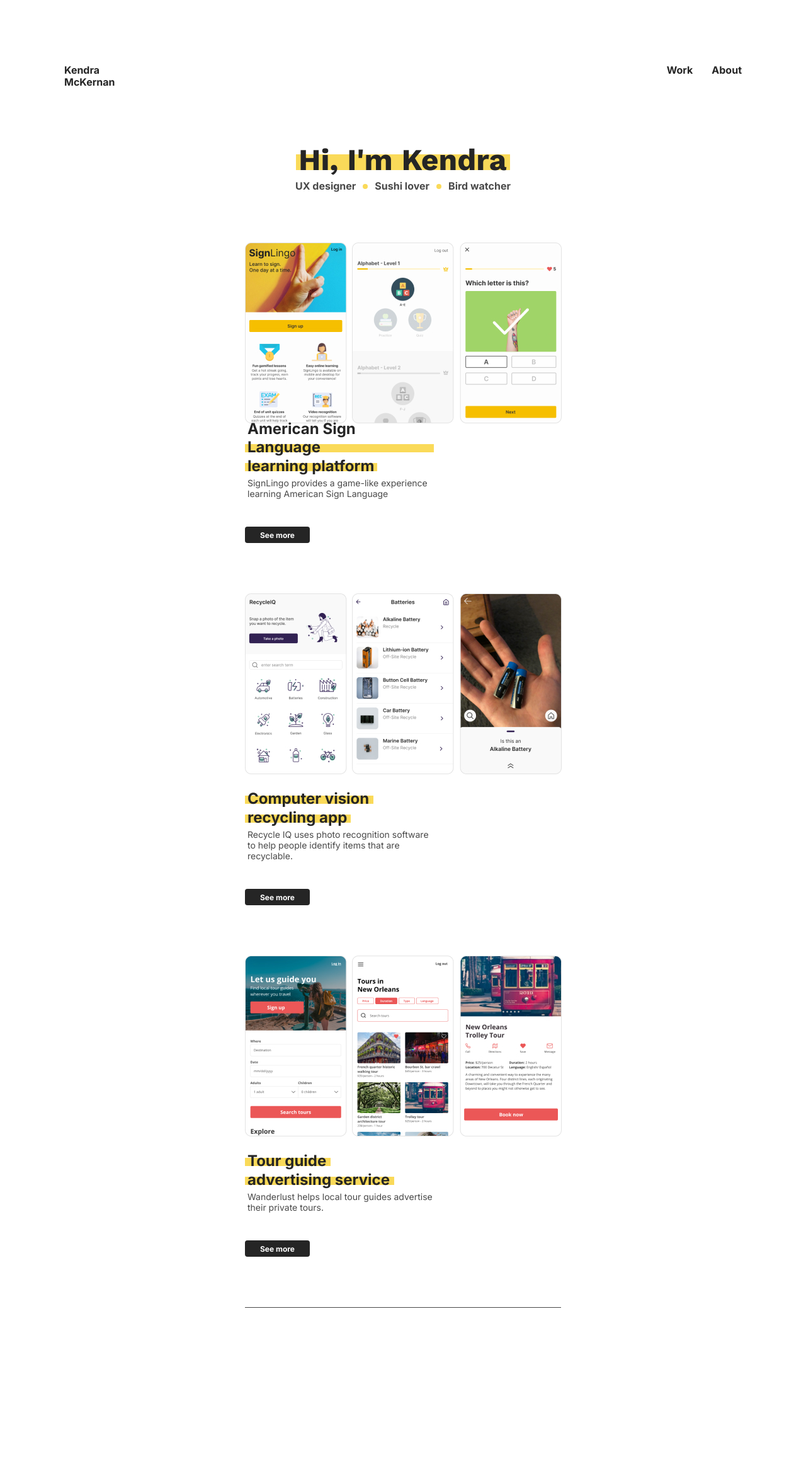
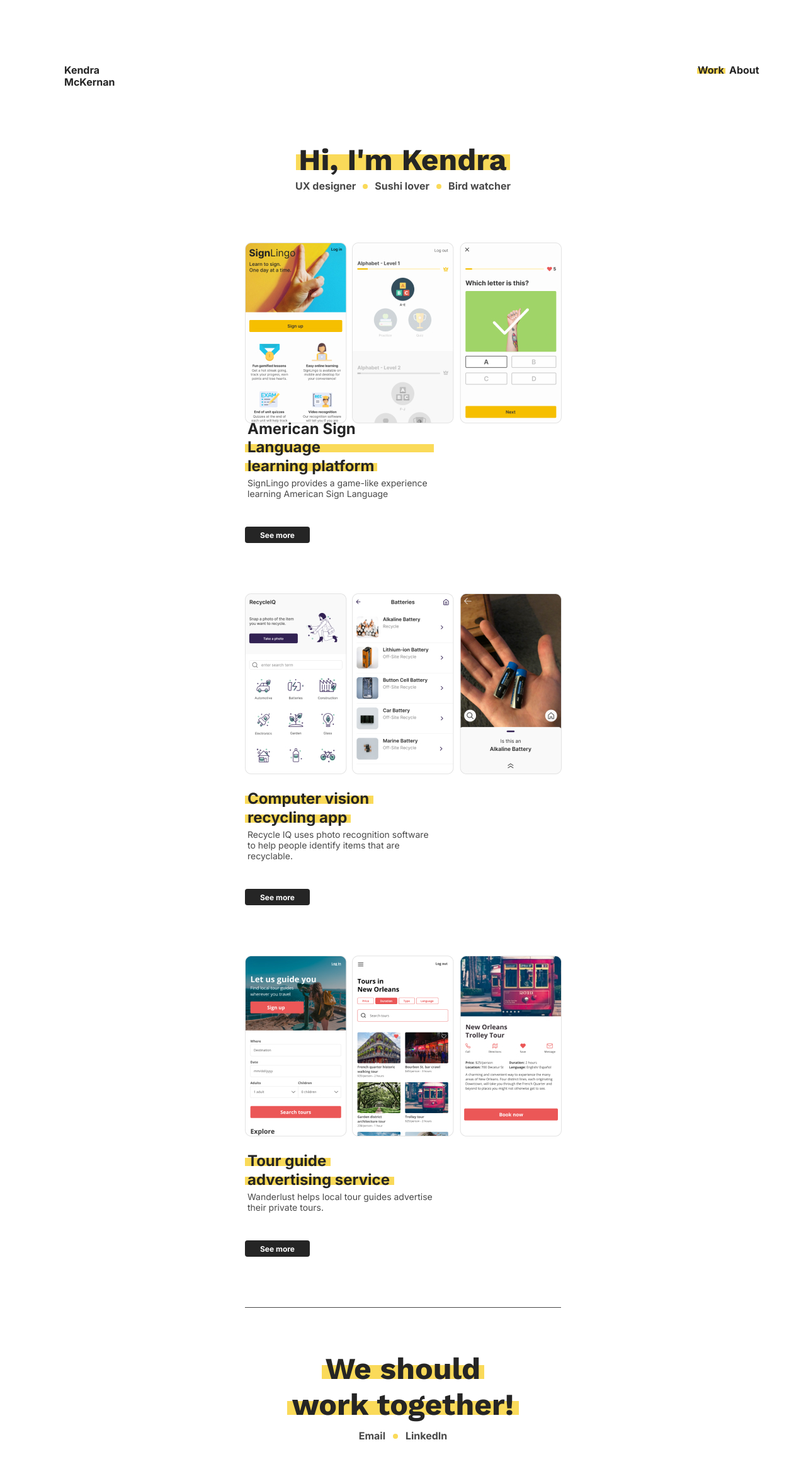
Before and after one commit to artish1/Kendra-portfolio, a React (Create React App) app: page / in a window 1280 px wide. Shown: the top 2324 px of the page at 63% size. Before the commit the page ends 2156 px from the top, so only its background shows below. Built offline with nearby package versions, Linux system fonts and the light colour scheme.

Commit message:
Added highlights to Navbar links

```diff
--- /dev/null
+++ b/src/components/atoms/NavLink.jsx
@@ -0,0 +1,44 @@
+import React from "react";
+import styled from "styled-components";
+
+const Root = styled.a`
+  margin-left: 30px;
+  position: relative;
+
+  width: 20px;
+  height: 19px;
+`;
+
+const Highlight = styled.div`
+  position: absolute;
+  bottom: 0px;
+  width: ${(props) => props.highlightWidth};
+  height: 9px;
+  background: #fada59;
+  z-index: 1;
+
+  transform: translate(-1px, -4px);
+`;
+
+const NavText = styled.p`
+  position: absolute;
+  font-family: Inter;
+  font-style: normal;
+  font-weight: bold;
+  font-size: 16px;
+  text-decoration: none;
+  color: #252525;
+
+  z-index: 2;
+`;
+
+const NavLink = (props) => {
+  return (
+    <Root href={props.href}>
+      <NavText>{props.children}</NavText>
+      {props.selected && <Highlight highlightWidth={props.highlightWidth} />}
+    </Root>
+  );
+};
+
+export default NavLink;
--- a/src/components/molecules/Footer.jsx
+++ b/src/components/molecules/Footer.jsx
@@ -1,10 +1,94 @@
 import React from "react";
 import styled from "styled-components";
 
-const Root = styled.div``;
+const Root = styled.div`
+  display: flex;
+  flex-direction: column;
+  align-items: center;
+
+  margin-bottom: 130px;
+`;
+
+const FooterTitleContainer = styled.div`
+  display: flex;
+  align-items: center;
+  justify-content: center;
+  position: relative;
+  width: 400px;
+  height: 33px;
+
+  margin-bottom: 24px;
+`;
+const FooterTitle = styled.h2`
+  position: absolute;
+
+  font-family: Work Sans;
+  font-style: normal;
+  font-weight: bold;
+  font-size: 48px;
+  line-height: 56px;
+  text-align: center;
+  color: #252525;
+
+  transform: translateX(0px);
+  z-index: 3;
+`;
+const FooterTitleHighlight = styled.div`
+  position: absolute;
+
+  background-color: #fada59;
+  bottom: 0px;
+  height: 22px;
+  width: ${(props) => props.width}px;
+
+  z-index: 2;
+`;
+
+const Artifacts = styled.div`
+  display: flex;
+  align-items: center;
+`;
+
+const DotDivider = styled.div`
+  width: 8px;
+  height: 8px;
+  border-radius: 25px;
+  background: #fada59;
+  margin: 0px 12px;
+`;
+
+const ContactArtifact = styled.a`
+  text-decoration: none;
+  font-family: Inter;
+  font-style: normal;
+  font-weight: bold;
+  font-size: 16px;
+  line-height: 19px;
+  color: #494949;
+
+  cursor: pointer;
+`;
 
 const Footer = () => {
-  return <Root></Root>;
+  return (
+    <Root>
+      <FooterTitleContainer>
+        <FooterTitle>We should</FooterTitle>
+        <FooterTitleHighlight width={258} />
+      </FooterTitleContainer>
+
+      <FooterTitleContainer>
+        <FooterTitle>work together!</FooterTitle>
+        <FooterTitleHighlight width={368} />
+      </FooterTitleContainer>
+
+      <Artifacts>
+        <ContactArtifact>Email</ContactArtifact>
+        <DotDivider />
+        <ContactArtifact>LinkedIn</ContactArtifact>
+      </Artifacts>
+    </Root>
+  );
 };
 
 export default Footer;
--- a/src/components/molecules/NavBar.jsx
+++ b/src/components/molecules/NavBar.jsx
@@ -1,5 +1,7 @@
-import React from "react";
+import React, { useState, useEffect } from "react";
+import { useLocation } from "react-router-dom";
 import styled from "styled-components";
+import NavLink from "../atoms/NavLink";
 
 const Root = styled.div`
   padding: 102px 102px 109px 102px;
@@ -42,13 +44,40 @@ const LinksContainer = styled.div`
 `;
 
 const NavBar = () => {
+  const [selectedIndex, setSelectedIndex] = useState(0);
+  const location = useLocation();
+
+  useEffect(() => {
+    const splitPath = location.pathname.split("/");
+    if (splitPath.length > 0) {
+      const firstPath = splitPath[1];
+      if (firstPath === "" || firstPath === "work") {
+        setSelectedIndex(0);
+      } else if (firstPath === "about") {
+        setSelectedIndex(1);
+      }
+    }
+  }, [location]);
+
   return (
     <Root>
       <NameTitle>Kendra McKernan</NameTitle>
 
       <LinksContainer>
-        <a href="https://www.google.com">Work</a>
-        <a href="https://www.google.com">About</a>
+        <NavLink
+          selected={selectedIndex === 0}
+          highlightWidth="45px"
+          href="https://www.google.com"
+        >
+          Work
+        </NavLink>
+        <NavLink
+          selected={selectedIndex === 1}
+          highlightWidth="45px"
+          href="https://www.google.com"
+        >
+          About
+        </NavLink>
       </LinksContainer>
     </Root>
   );
--- a/src/components/organisms/HomePage.jsx
+++ b/src/components/organisms/HomePage.jsx
@@ -4,6 +4,7 @@ import HomeTitle from "../molecules/HomeTitle";
 import HomeSubTitle from "../molecules/HomeSubTitle";
 import Projects from "../molecules/Projects";
 import Divider from "../atoms/Divider";
+import Footer from "../molecules/Footer";
 
 const Root = styled.div`
   margin: 0 auto;
@@ -31,6 +32,8 @@ const HomePage = () => {
       <Projects />
 
       <Divider />
+
+      <Footer />
     </Root>
   );
 };
```
